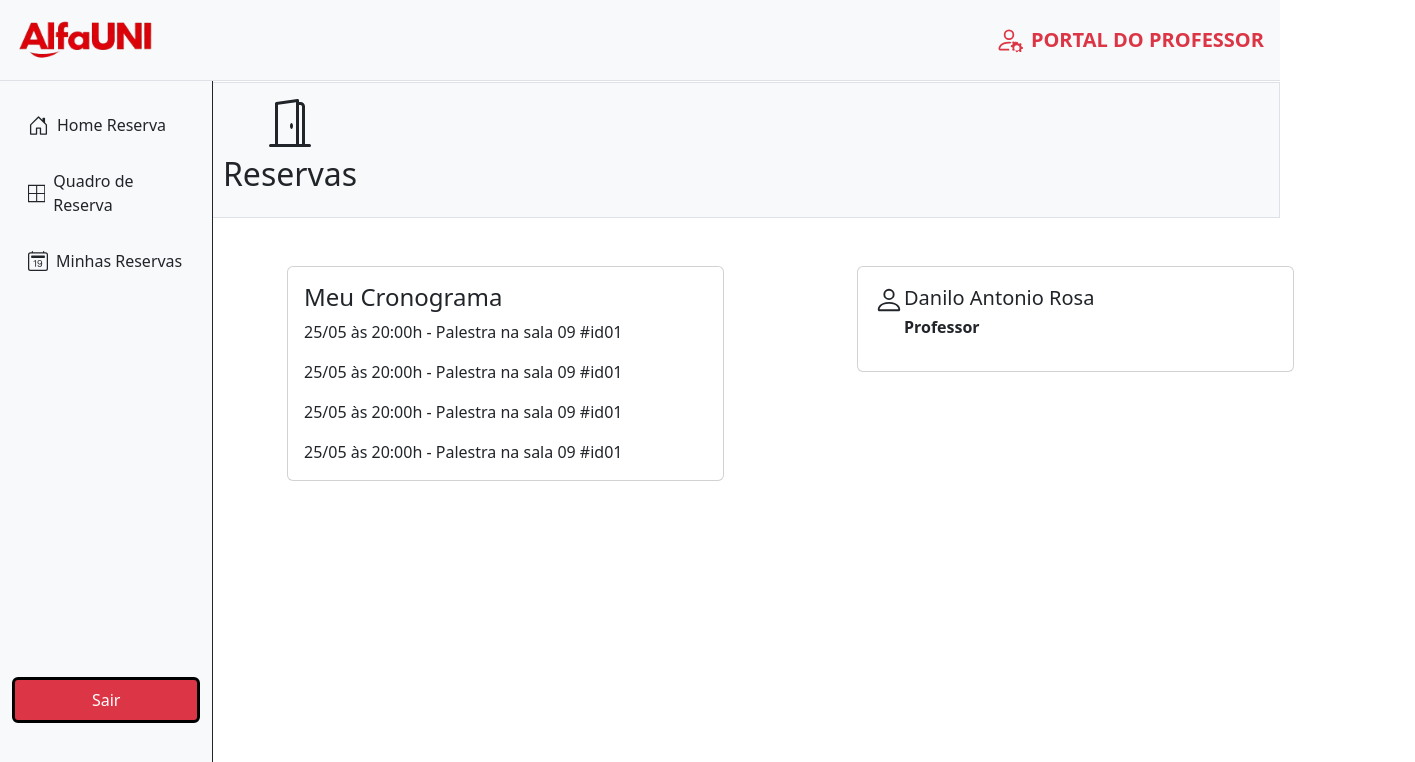
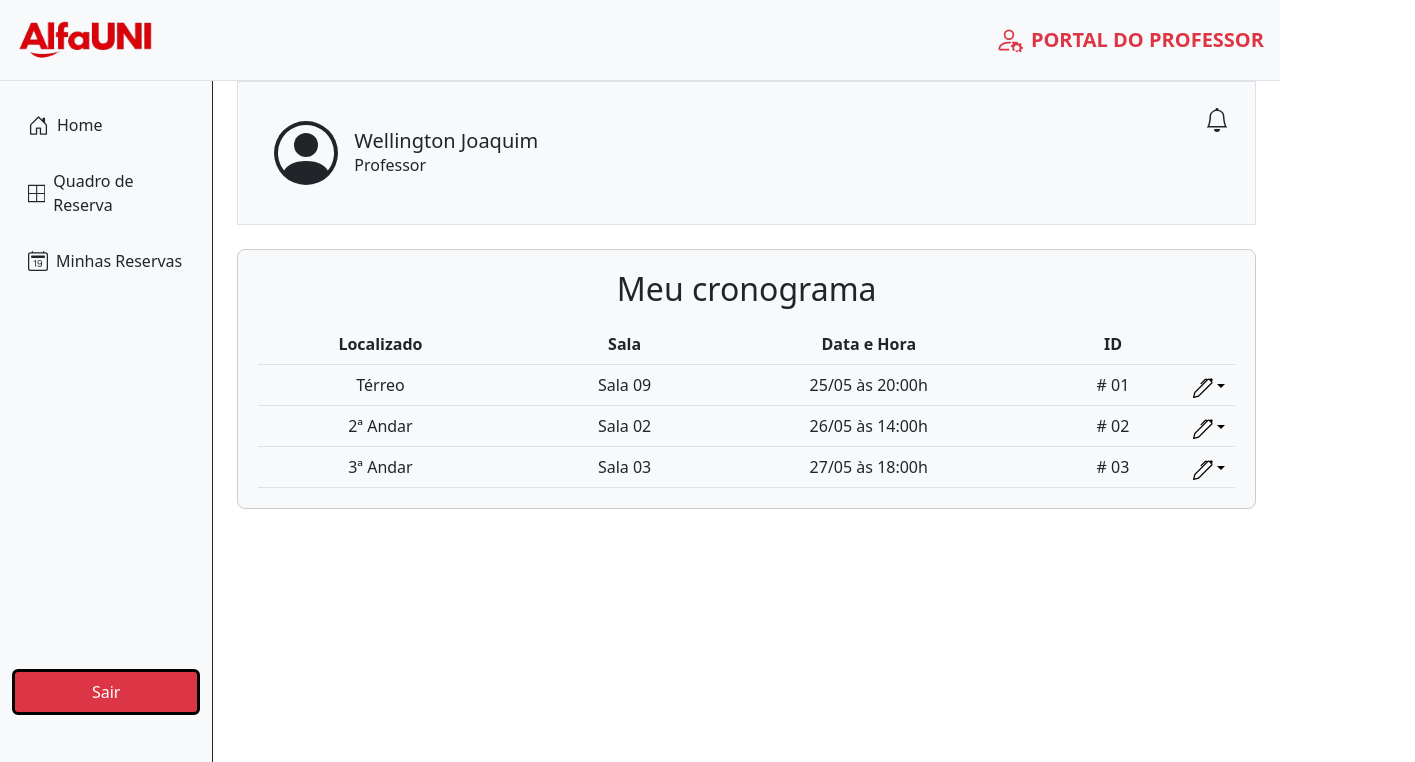
Before and after one commit to wellingtonjoaq/HACKATHON---2-, a React (Vite) app in the folder Painel/: page /notificacao in a window 1280 px wide. Shown: the top 762 px of the page, 1415 px wide, since content can reach past the window. Built offline with nearby package versions, Linux system fonts and the light colour scheme; the HTML template or start-up script is replaced by a standard one.

Commit message:
Notificação

```diff
--- a/Painel/src/components/ProfessorDashboard/index.tsx
+++ b/Painel/src/components/ProfessorDashboard/index.tsx
@@ -1,27 +1,35 @@
-import { ReactNode, useEffect, useState } from 'react'
-import { Link, useNavigate } from 'react-router-dom'
-
+import { ReactNode, useEffect, useState } from 'react';
+import { Link, useNavigate } from 'react-router-dom';
+import { IToken } from '../../interfaces/token';
 
 interface IProps {
-    children: ReactNode
+    children: ReactNode;
 }
 
 export const ProfessorDashboard = (props: IProps) => {
-
-    const [menuVisible, setMenuVisible] = useState(false);
     const navigate = useNavigate();
     const handleLogout = () => {
         localStorage.removeItem('painel.token');
         navigate('/');
     };
+
+    const [token, setToken] = useState<IToken>();
+    const [menuVisible, setMenuVisible] = useState(false);
+
     const toggleMenu = () => {
         setMenuVisible(!menuVisible);
     };
 
+    useEffect(() => {
+        const lsToken = localStorage.getItem('painel.token');
+        if (typeof lsToken === 'string') {
+            const token = JSON.parse(lsToken);
+            setToken(token);
+        }
+    }, []);
+
     return (
-
         <>
-
             <header className="d-flex justify-content-between align-items-center p-3 bg-light border-bottom">
                 <div className="d-flex align-items-center">
                     <img
@@ -31,7 +39,6 @@ export const ProfessorDashboard = (props: IProps) => {
                         style={{ width: '140px', height: '48px' }}
                     />
                 </div>
-
                 <div className="d-flex align-items-center text-danger ms-auto">
                     <svg
                         xmlns="http://www.w3.org/2000/svg"
@@ -53,8 +60,6 @@ export const ProfessorDashboard = (props: IProps) => {
                         color: red !important;
                         transition: color 0.3s ease;
                     }
-
-
                     @media (max-width: 768px) {
                         #sidebarMenu {
                             position: absolute;
@@ -63,15 +68,12 @@ export const ProfessorDashboard = (props: IProps) => {
                             left: -250px;
                             transition: all 0.3s;
                         }
-
                         #sidebarMenu.show {
                             left: 0;
                         }
-
                         .btn-menu-toggle {
                             display: block;
                         }
-
                         .btn-logout {
                             position: absolute;
                             bottom: 10px;
@@ -79,7 +81,6 @@ export const ProfessorDashboard = (props: IProps) => {
                             width: calc(100% - 20px);
                             margin-left: 10px;
                         }
-
                         .btn-menu-toggle {
                             background-color: lightgray;
                             color: darkgray;
@@ -92,13 +93,12 @@ export const ProfessorDashboard = (props: IProps) => {
                             border-radius: 4px;
                             font-size: 20px;
                         }
-
                         .btn-menu-toggle:hover {
                             background-color: red !important;
                             color: white !important;
                             transition: background-color 0.3s ease, color 1.0s ease;
                         }
-
+                    }
                 `}
             </style>
 
@@ -115,43 +115,21 @@ export const ProfessorDashboard = (props: IProps) => {
                     <nav
                         id="sidebarMenu"
                         className={`col-md-3 col-lg-2 d-md-block bg-light sidebar collapse border-end border-dark ${menuVisible ? 'show' : ''}`}
-                        style={{
-                            height: "700px"
-                        }}
+                        style={{ height: '700px' }}
                     >
                         <div className="position-sticky pt-3">
                             <ul className="nav flex-column text-dark">
                                 <li className="nav-item py-2">
-                                    <Link
-                                        className="nav-link d-flex align-items-center text-dark"
-                                        to={'/notificacao'}
-                                    >
-                                        <svg
-                                            xmlns="http://www.w3.org/2000/svg"
-                                            width="21"
-                                            height="21"
-                                            fill="currentColor"
-                                            className="bi bi-house-door me-2"
-                                            viewBox="0 0 16 16"
-                                        >
+                                    <Link className="nav-link d-flex align-items-center text-dark" to="/notificacao">
+                                        <svg xmlns="http://www.w3.org/2000/svg" width="21" height="21" fill="currentColor" className="bi bi-house-door me-2" viewBox="0 0 16 16">
                                             <path d="M8.354 1.146a.5.5 0 0 0-.708 0l-6 6A.5.5 0 0 0 1.5 7.5v7a.5.5 0 0 0 .5.5h4.5a.5.5 0 0 0 .5-.5v-4h2v4a.5.5 0 0 0 .5.5H14a.5.5 0 0 0 .5-.5v-7a.5.5 0 0 0-.146-.354L13 5.793V2.5a.5.5 0 0 0-.5-.5h-1a.5.5 0 0 0-.5.5v1.293zM2.5 14V7.707l5.5-5.5 5.5 5.5V14H10v-4a.5.5 0 0 0-.5-.5h-3a.5.5 0 0 0-.5.5v4z" />
                                         </svg>
-                                        Home Reserva
+                                        Home
                                     </Link>
                                 </li>
                                 <li className="nav-item py-2">
-                                    <Link
-                                        className="nav-link d-flex align-items-center text-dark"
-                                        to={'/quadrodereserva'}
-                                    >
-                                        <svg
-                                            xmlns="http://www.w3.org/2000/svg"
-                                            width="19"
-                                            height="19"
-                                            fill="currentColor"
-                                            className="bi bi-border-all me-2"
-                                            viewBox="0 0 16 16"
-                                        >
+                                    <Link className="nav-link d-flex align-items-center text-dark" to="/quadrodereserva">
+                                        <svg xmlns="http://www.w3.org/2000/svg" width="19" height="19" fill="currentColor" className="bi bi-border-all me-2" viewBox="0 0 16 16">
                                             <path d="M0 0h16v16H0zm1 1v6.5h6.5V1zm7.5 0v6.5H15V1zM15 8.5H8.5V15H15zM7.5 15V8.5H1V15z" />
                                         </svg>
                                         Quadro de Reserva
@@ -162,13 +140,7 @@ export const ProfessorDashboard = (props: IProps) => {
                                         className="nav-link d-flex align-items-center text-dark"
                                         to={'/dashboard'}
                                     >
-                                        <svg
-                                            xmlns="http://www.w3.org/2000/svg"
-                                            width="20"
-                                            height="20"
-                                            fill="currentColor"
-                                            className="bi bi-calendar2-date me-2"
-                                            viewBox="0 0 16 16">
+                                        <svg xmlns="http://www.w3.org/2000/svg" width="20" height="20" fill="currentColor" className="bi bi-calendar2-date me-2" viewBox="0 0 16 16">
                                             <path d="M6.445 12.688V7.354h-.633A13 13 0 0 0 4.5 8.16v.695c.375-.257.969-.62 1.258-.777h.012v4.61zm1.188-1.305c.047.64.594 1.406 1.703 1.406 1.258 0 2-1.066 2-2.871 0-1.934-.781-2.668-1.953-2.668-.926 0-1.797.672-1.797 1.809 0 1.16.824 1.77 1.676 1.77.746 0 1.23-.376 1.383-.79h.027c-.004 1.316-.461 2.164-1.305 2.164-.664 0-1.008-.45-1.05-.82zm2.953-2.317c0 .696-.559 1.18-1.184 1.18-.601 0-1.144-.383-1.144-1.2 0-.823.582-1.21 1.168-1.21.633 0 1.16.398 1.16 1.23" />
                                             <path d="M3.5 0a.5.5 0 0 1 .5.5V1h8V.5a.5.5 0 0 1 1 0V1h1a2 2 0 0 1 2 2v11a2 2 0 0 1-2 2H2a2 2 0 0 1-2-2V3a2 2 0 0 1 2-2h1V.5a.5.5 0 0 1 .5-.5M2 2a1 1 0 0 0-1 1v11a1 1 0 0 0 1 1h12a1 1 0 0 0 1-1V3a1 1 0 0 0-1-1z" />
                                             <path d="M2.5 4a.5.5 0 0 1 .5-.5h10a.5.5 0 0 1 .5.5v1a.5.5 0 0 1-.5.5H3a.5.5 0 0 1-.5-.5z" />
@@ -176,8 +148,6 @@ export const ProfessorDashboard = (props: IProps) => {
                                         Minhas Reservas
                                     </Link>
                                 </li>
-
-                                <li className="nav-item py-2">
                                 <button
                                     onClick={handleLogout}
                                     className="btn btn-danger py-2 mb-0"
@@ -190,13 +160,13 @@ export const ProfessorDashboard = (props: IProps) => {
                                 >
                                     Sair
                                 </button>
-                                </li>
                             </ul>
                         </div>
                     </nav>
+
+                    <main className="col-md-9 ms-sm-auto col-lg-10 px-4">{props.children}</main>
                 </div>
             </div>
-
         </>
-    )
-}
+    );
+};
--- a/Painel/src/pages/Login/index.tsx
+++ b/Painel/src/pages/Login/index.tsx
@@ -13,6 +13,7 @@ export default function Login() {
 
     const [loading, setLoading] = useState(false)
     const [toast, setToast] = useState(false)
+    const [papel, setPapel] = useState<string>('');
 
     const submitForm = useCallback((event: SyntheticEvent) => {
 
@@ -27,7 +28,6 @@ export default function Login() {
                 senha: { value: string }
             }
 
-
             axios.post('http://localhost:8000/api/login',
                 {
                     email: target.email.value,
@@ -35,29 +35,33 @@ export default function Login() {
                 }
             ).then((resposta) => {
 
-                console.log('deu bao')
-                console.log(resposta.data)
+                console.log('Login bem-sucedido');
+                console.log(resposta.data);
 
                 localStorage.setItem(
                     'painel.token',
                     JSON.stringify(resposta.data)
                 )
 
-                navigate('/usuarios')
-
+                // Redirecionamento baseado no papel selecionado
+                if (papel === 'admin') {
+                    navigate('/usuarios');
+                } else if (papel === 'professor') {
+                    navigate('/notificacao');
+                }
 
             }).catch((erro) => {
-                console.log('deu ruim')
-                console.log(erro)
-                setLoading(false)
-                setToast(true)
+                console.log('Erro no login');
+                console.log(erro);
+                setLoading(false);
+                setToast(true);
             })
 
         } else {
-            refForm.current.classList.add('was-validated')
+            refForm.current.classList.add('was-validated');
         }
 
-    }, [])
+    }, [papel]);
 
     return (
         <>
@@ -141,6 +145,31 @@ export default function Login() {
                             </div>
                         </div>
 
+                        <div className='col-md-12 mt-1'>
+                            <label
+                                htmlFor='papel'
+                                className='form-label'
+                            >
+                                Papel
+                            </label>
+                            <select
+                                className='form-select'
+                                id='papel'
+                                required
+                                value={papel}
+                                onChange={(e) => setPapel(e.target.value)}
+                            >
+                                <option value=''>Escolha o papel</option>
+                                <option value='admin'>Admin</option>
+                                <option value='professor'>Professor</option>
+                            </select>
+                            <div
+                                className='invalid-feedback'
+                            >
+                                Selecione um papel
+                            </div>
+                        </div>
+
                         <div
                             className='col-md-12 mt-3'
                         >
--- a/Painel/src/pages/Notificacao/index.tsx
+++ b/Painel/src/pages/Notificacao/index.tsx
@@ -1,75 +1,136 @@
-import { Loading } from "../../components/Loading";
+import { useState } from "react";
 import { ProfessorDashboard } from "../../components/ProfessorDashboard";
-
+import { Dropdown } from 'react-bootstrap';
 
 export default function Notificacao() {
+    const [cronogramas, setCronogramas] = useState([
+        { data: "25/05 às 20:00h", evento: "Sala 09", espaco: "Térreo", id: "# 01" },
+        { data: "26/05 às 14:00h", evento: "Sala 02", espaco: "2ª Andar", id: "# 02" },
+        { data: "27/05 às 18:00h", evento: "Sala 03", espaco: "3ª Andar", id: "# 03" }
+    ]);
 
-
-
+    const user = {
+        nome: "Wellington Joaquim",
+        permissoes: "Professor"
+    };
 
     return (
         <>
-            <ProfessorDashboard children={undefined} />
-            <div className=" flex-column flex-md-row justify-content-between align-items-center p-3 bg-light border w-100"
-                style={{ marginTop: '-699px' }}
-            >
-                <div className="d-flex flex-column align-items-center mb-3 mb-md-0"
-                    style={{ paddingRight: '700px' }}
-                >
-                    <svg
-                        xmlns="http://www.w3.org/2000/svg"
-                        width="48"
-                        height="48" fill="currentColor"
-                        className="bi bi-door-open"
-                        viewBox="0 0 16 16">
-                        <path d="M8.5 10c-.276 0-.5-.448-.5-1s.224-1 .5-1 .5.448.5 1-.224 1-.5 1" />
-                        <path d="M10.828.122A.5.5 0 0 1 11 .5V1h.5A1.5 1.5 0 0 1 13 2.5V15h1.5a.5.5 0 0 1 0 1h-13a.5.5 0 0 1 0-1H3V1.5a.5.5 0 0 1 .43-.495l7-1a.5.5 0 0 1 .398.117M11.5 2H11v13h1V2.5a.5.5 0 0 0-.5-.5M4 1.934V15h6V1.077z" />
-                    </svg>
-                    <h1 className="h2 mt-2">Reservas</h1>
-                </div>
-            </div>
+            <ProfessorDashboard>
+                <div className="d-flex flex-column flex-md-row justify-content-between align-items-center p-3 bg-light border">
+                    <div
+                        className="d-flex align-items-center justify-content-between flex-wrap"
+                        style={{
+                            width: "100%",
+                            maxWidth: "100%",
+                            height: "110px",
+                            backgroundColor: "#f8f9fa",
+                            padding: "20px",
+                            position: "relative",
+                            overflow: "hidden",
+                        }}
+                    >
+                        <svg xmlns="http://www.w3.org/2000/svg" width="64" height="64" fill="currentColor" className="bi bi-person-circle" viewBox="0 0 16 16">
+                            <path d="m11 6a3 3 0 1 1-6 0 3 3 0 0 1 6 0"/>
+                            <path fillRule="evenodd" d="M0 8a8 8 0 1 1 16 0A8 8 0 0 1 0 8m8-7a7 7 0 0 0-5.468 11.37C3.242 11.226 4.805 10 8 10s4.757 1.225 5.468 2.37A7 7 0 0 0 8 1"/>
+                        </svg>
 
+                        <div className="ms-3 d-flex flex-column align-items-start" style={{
+                            maxWidth: "calc(100% - 80px)",
+                            overflow: "hidden",
+                            whiteSpace: "nowrap",
+                            textOverflow: "ellipsis",
+                            flex: 1,
+                        }}>
+                            <h5 className="mb-0" style={{ overflow: "hidden", textOverflow: "ellipsis" }}>{user.nome}</h5>
+                            <p className="mb-0" style={{ overflow: "hidden", textOverflow: "ellipsis" }}>{user.permissoes}</p>
+                        </div>
 
-            <div className="container mt-5 " style={{ marginLeft: '275px' }}>
-                <div className="row" >
-
-                    <div className="col-md-6">
-                        <div className="card" style={{ width: '80%' }}>
-
-                            <div className="card-body">
-                                <h4 className="card-title">Meu Cronograma</h4>
-                                <p className="card-text">25/05 às 20:00h - Palestra na sala 09 #id01</p>
-                                <p className="card-text">25/05 às 20:00h - Palestra na sala 09 #id01</p>
-                                <p className="card-text">25/05 às 20:00h - Palestra na sala 09 #id01</p>
-                                <p className="card-text">25/05 às 20:00h - Palestra na sala 09 #id01</p>
-
-                            </div>
-                        </div>
-                    </div>
-
-                    <div className="col-md-6">
-                        <div className="card" style={{ width: '80%' }}>
-
-                            <div className="card-body">
-                                <p style={{ fontSize: '20px', margin: '0' }}>
-                                    <svg
-                                        xmlns="http://www.w3.org/2000/svg"
-                                        width="30"
-                                        height="30"
-                                        fill="currentColor"
-                                        className="bi bi-person"
-                                        viewBox="0 0 16 16">
-                                        <path d="M8 8a3 3 0 1 0 0-6 3 3 0 0 0 0 6m2-3a2 2 0 1 1-4 0 2 2 0 0 1 4 0m4 8c0 1-1 1-1 1H3s-1 0-1-1 1-4 6-4 6 3 6 4m-1-.004c-.001-.246-.154-.986-.832-1.664C11.516 10.68 10.289 10 8 10s-3.516.68-4.168 1.332c-.678.678-.83 1.418-.832 1.664z" />
-                                    </svg>
-                                    Danilo Antonio Rosa
-                                </p>
-                                <p style={{ marginLeft: '30px' }}><b>Professor</b></p>
-                            </div>
-                        </div>
+                        <svg xmlns="http://www.w3.org/2000/svg" width="24" height="24" fill="currentColor" className="bi bi-bell" viewBox="0 0 16 16"
+                            style={{
+                                position: "absolute",
+                                right: "10px",
+                                top: "10px",
+                            }}
+                        >
+                             <path d="M8 16a2 2 0 0 0 2-2H6a2 2 0 0 0 2 2M8 1.918l-.797.161A4 4 0 0 0 4 6c0 .628-.134 2.197-.459 3.742-.16.767-.376 1.566-.663 2.258h10.244c-.287-.692-.502-1.49-.663-2.258C12.134 8.197 12 6.628 12 6a4 4 0 0 0-3.203-3.92zM14.22 12c.223.447.481.801.78 1H1c.299-.199.557-.553.78-1C2.68 10.2 3 6.88 3 6c0-2.42 1.72-4.44 4.005-4.901a1 1 0 1 1 1.99 0A5 5 0 0 1 13 6c0 .88.32 4.2 1.22 6"/>
+                        </svg>
                     </div>
                 </div>
-            </div>
 
+                <div className="d-flex justify-content-center mt-4">
+                    <div
+                        className="d-flex flex-column justify-content-between"
+                        style={{
+                            border: "1px solid #ccc",
+                            backgroundColor: "#f8f9fa",
+                            borderRadius: "8px",
+                            padding: "20px",
+                            width: "100%",
+                            maxWidth: "100%",
+                        }}
+                    >
+                        <h2 className="text-center mb-3">Meu cronograma</h2>
+
+                        <div className="d-flex justify-content-between align-items-center py-2 border-bottom" style={{ fontWeight: "bold" }}>
+                            <div className="text-center" style={{ flex: 1 }}>Localizado</div>
+                            <div className="text-center" style={{ flex: 1 }}>Sala</div>
+                            <div className="text-center" style={{ flex: 1 }}>Data e Hora</div>
+                            <div className="text-center" style={{ flex: 1 }}>ID</div>
+                        </div>
+
+                        {cronogramas.map((cronograma) => (
+                            <div
+                                key={cronograma.id}
+                                className="d-flex justify-content-between align-items-center py-2 border-bottom"
+                                style={{ position: "relative" }}
+                            >
+                                <div className="text-center" style={{ flex: 1 }}>
+                                    {cronograma.espaco}
+                                </div>
+                                <div className="text-center" style={{ flex: 1 }}>{cronograma.evento}</div>
+                                <div className="text-center" style={{ flex: 1 }}>{cronograma.data}</div>
+                                <div className="text-center" style={{ flex: 1 }}>{cronograma.id}</div>
+
+                                <Dropdown align="start" style={{ position: "absolute", right: "10px" }}>
+                                    <Dropdown.Toggle
+                                        variant="link"
+                                        id="dropdown-custom-components"
+                                        style={{
+                                            padding: "0",
+                                            border: "none",
+                                            backgroundColor: "transparent",
+                                            color: "black",
+                                        }}
+                                    >
+                                        <svg
+                                            xmlns="http://www.w3.org/2000/svg"
+                                            width="20"
+                                            height="20"
+                                            fill="currentColor"
+                                            className="bi bi-pencil"
+                                            viewBox="0 0 16 16"
+                                            style={{ color: "black" }}
+                                        >
+                                            <path d="m13.498.795.149-.149a1.207 1.207 0 1 1 1.707 1.708l-.149.148a1.5 1.5 0 0 1-.059 2.059L4.854 14.854a.5.5 0 0 1-.233.131l-4 1a.5.5 0 0 1-.606-.606l1-4a.5.5 0 0 1 .131-.232l9.642-9.642a.5.5 0 0 0-.642.056L6.854 4.854a.5.5 0 1 1-.708-.708L9.44.854A1.5 1.5 0 0 1 11.5.796a1.5 1.5 0 0 1 1.998-.001m-.644.766a.5.5 0 0 0-.707 0L1.95 11.756l-.764 3.057 3.057-.764L14.44 3.854a.5.5 0 0 0 0-.708z"/>
+                                        </svg>
+                                    </Dropdown.Toggle>
+                                    <Dropdown.Menu
+                                        style={{
+                                            left: "auto",
+                                            right: "0",
+                                            marginTop: "0",
+                                        }}
+                                    >
+                                        <Dropdown.Item eventKey="1">Editar</Dropdown.Item>
+                                        <Dropdown.Item eventKey="2">Cancelar Reserva</Dropdown.Item>
+                                    </Dropdown.Menu>
+                                </Dropdown>
+                            </div>
+                        ))}
+                    </div>
+                </div>
+            </ProfessorDashboard>
         </>
     );
 }
```
Lines whose indentation alone changed are shown as unchanged.
